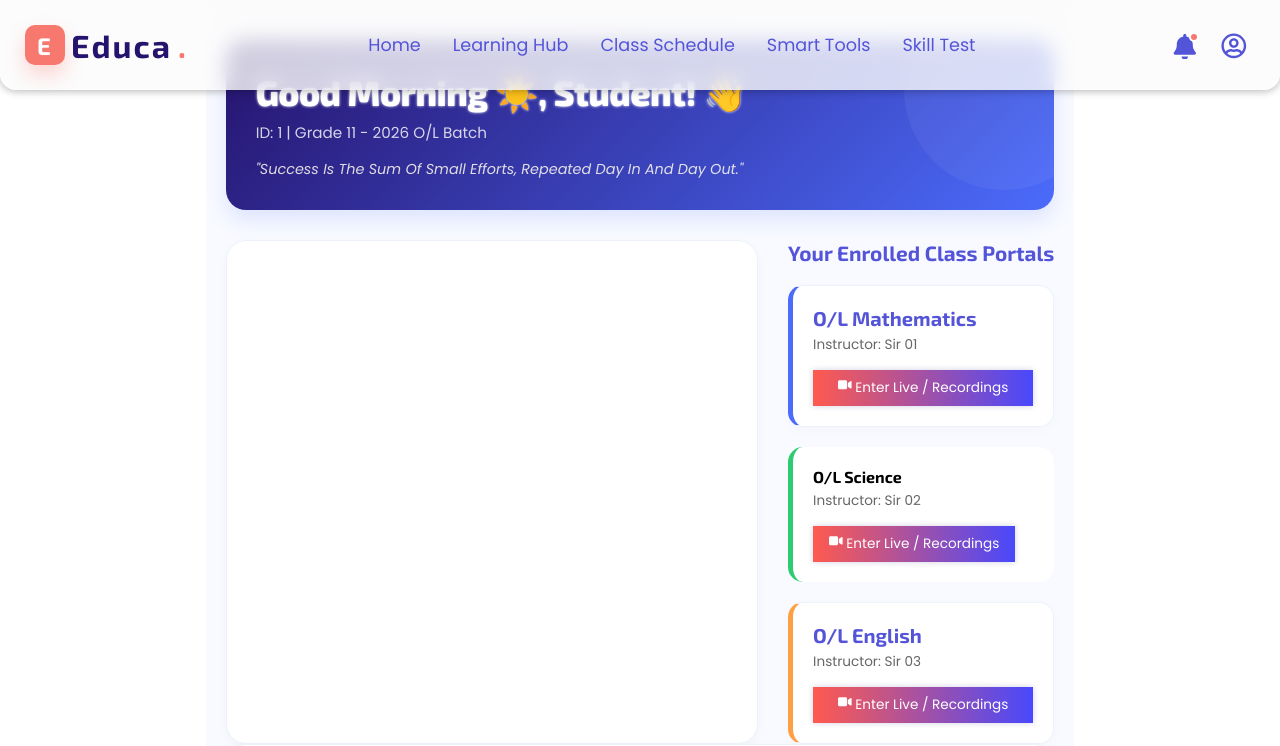
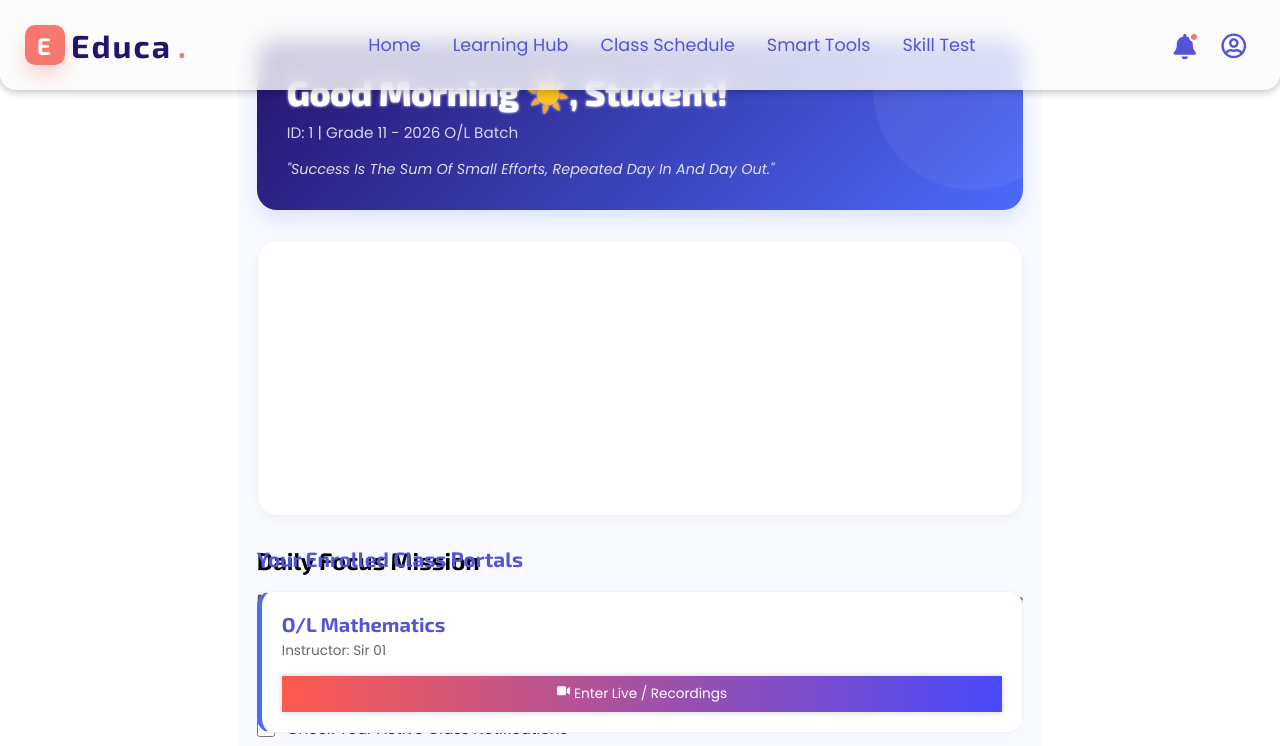
Before and after one commit to lakshan-beast/Educa-OL-Learning-Platform, a React (Vite) app: page /dashboard in a window 1280 px wide. Shown: the top 746 px of the page. Built offline with nearby package versions, Linux system fonts and the light colour scheme; sample sign-in values are in the browser's storage.

Commit message:
Refactor Dashboard component: remove greeting emoji and clean up unused styles

```diff
--- a/src/pages/Dashboard.jsx
+++ b/src/pages/Dashboard.jsx
@@ -256,7 +256,7 @@ const Dashboard = () => {
             marginBottom: "30px",
             boxShadow: "0 10px 20px rgba(75,107,251,0.15)",
           }}>
-          <h2>{getGreeting()}, Student! 👋</h2>
+          <h2>{getGreeting()}, Student!</h2>
           <p style={{ opacity: 0.8, marginTop: "5px", fontSize: "0.95rem" }}>
             ID: {studentId} | Grade 11 - 2026 O/L Batch
           </p>
@@ -273,18 +273,20 @@ const Dashboard = () => {
 
         <div
           className="dashboard-grid"
-          style={{
-            display: "grid",
-            gridTemplateColumns: "2fr 1fr",
-            gap: "30px",
-          }}>
+          style={
+            {
+              // display: "grid",
+              // gridTemplateColumns: "2fr 1fr",
+              // gap: "30px",
+            }
+          }>
           {/* වම් පැත්තේ කොටස: Daily Mission & Core Classes */}
           <div className="main-dash-content">
             {/* 🎯 B. Daily Mission & Interactive Progress Bar */}
             <div
               className="card-container tasks-card"
               style={{
-                background: "white",
+                // background: "red",
                 padding: "25px",
                 borderRadius: "20px",
                 marginBottom: "30px",
```
